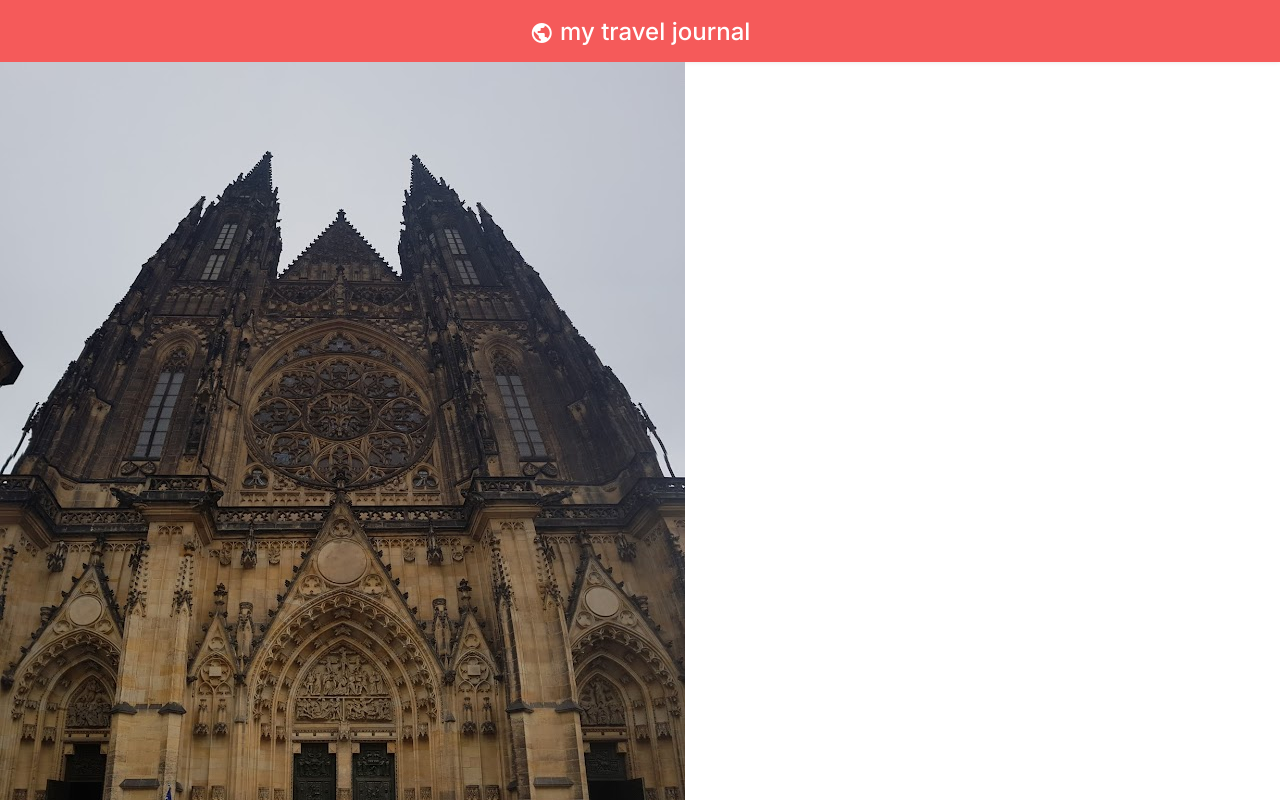
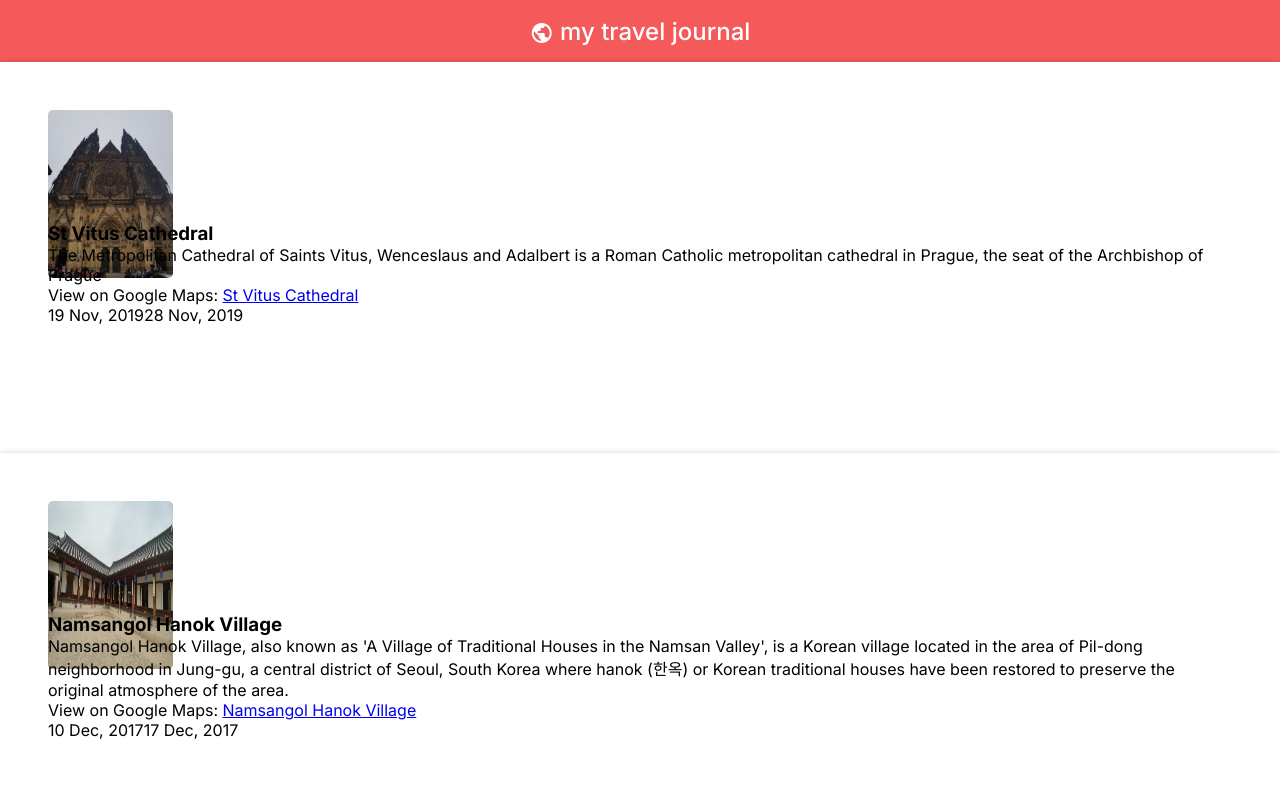
Before and after one commit to VoidCodes/react-project-2--travel-journal-, a React (Create React App) app: page / in a window 1280 px wide. Shown: the top 800 px of the page. Built offline with nearby package versions, Linux system fonts and the light colour scheme.

Commit message:
fixed image styling

```diff
--- a/src/components/Card.js
+++ b/src/components/Card.js
@@ -6,7 +6,8 @@ function Card(props) {
       <div className="card-image">
         <img src={props.item.image} alt={props.item.title} />
       </div>
-      {/*<div className="card-content">
+      <br></br>
+      <div className="card-content">
         <h3>{props.item.title}</h3>
         <p>{props.item.description}</p>
         <p>
@@ -16,7 +17,7 @@ function Card(props) {
           <span>{props.item.startDate}</span>
           <span>{props.item.endDate}</span>
         </p>
-      </div>*/}
+      </div>
     </div>
   );
 }
--- a/src/countryData.js
+++ b/src/countryData.js
@@ -17,7 +17,7 @@ const countryData = [
         startDate: "10 Dec, 2017",
         endDate: "17 Dec, 2017",
         description: "Namsangol Hanok Village, also known as 'A Village of Traditional Houses in the Namsan Valley', is a Korean village located in the area of Pil-dong neighborhood in Jung-gu, a central district of Seoul, South Korea where hanok (한옥) or Korean traditional houses have been restored to preserve the original atmosphere of the area.",
-        //image: require("./images/namsangol.jpg")
+        image: require("./images/namsangol.jpg")
     },
     {
         id: 3,
@@ -27,7 +27,7 @@ const countryData = [
         startDate: "12 May, 2017",
         endDate: "12 May, 2017",
         description: "The former Changi Hospital is a hospital in Singapore, the oldest hospital in Singapore, and the first hospital in Singapore to be built in the late 19th century.",
-        //image: require("./images/oldChangi.jpg")
+        image: require("./images/oldChangi.jpg")
     }
 ]
 
--- a/src/style.css
+++ b/src/style.css
@@ -28,16 +28,20 @@
 }
 
 /* Card */
-/*.card {
+.card {
   width: 100%;
   background: #fff;
   padding: 3rem;
   box-shadow: 0px 0px 5px rgba(0, 0, 0, 0.2);
-}*/
+}
 
-/*.card-image {
-  position: absolute;
-  max-width: 126px;
-  max-height: 168px;
-  border-radius: 50px;
-}*/
+img {
+  width: 125px;
+  height: 168px;
+  border-radius: 5px;
+}
+
+.card-content {
+  position: relative;
+  top: -5rem;
+}
```
Also changed, not shown: src/images/stVitus-new.jpg (added).
